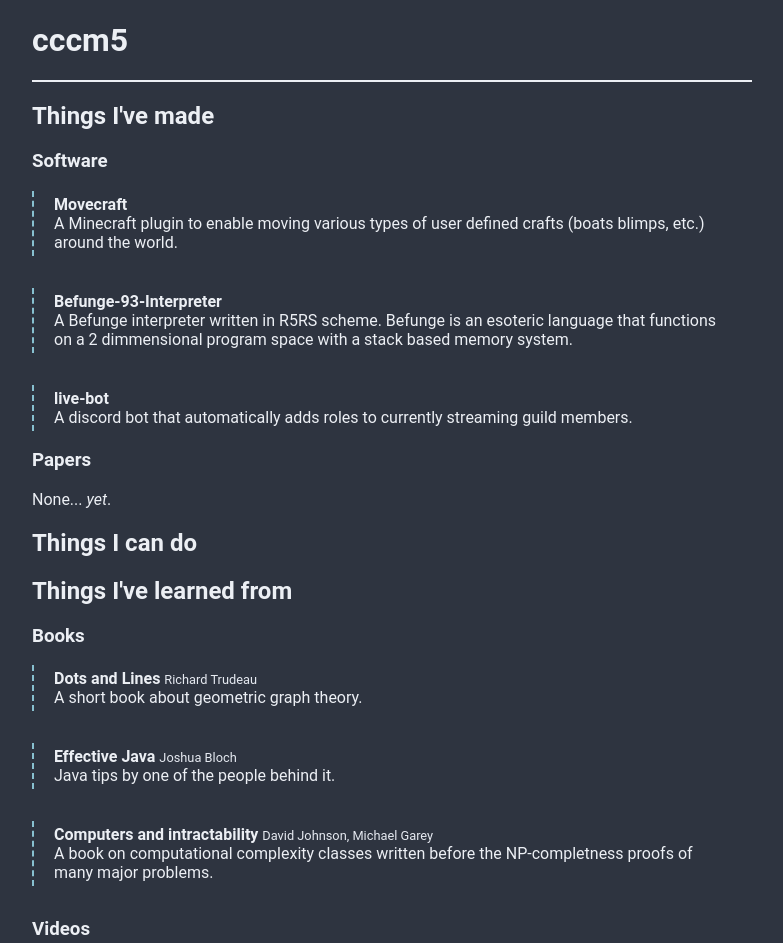
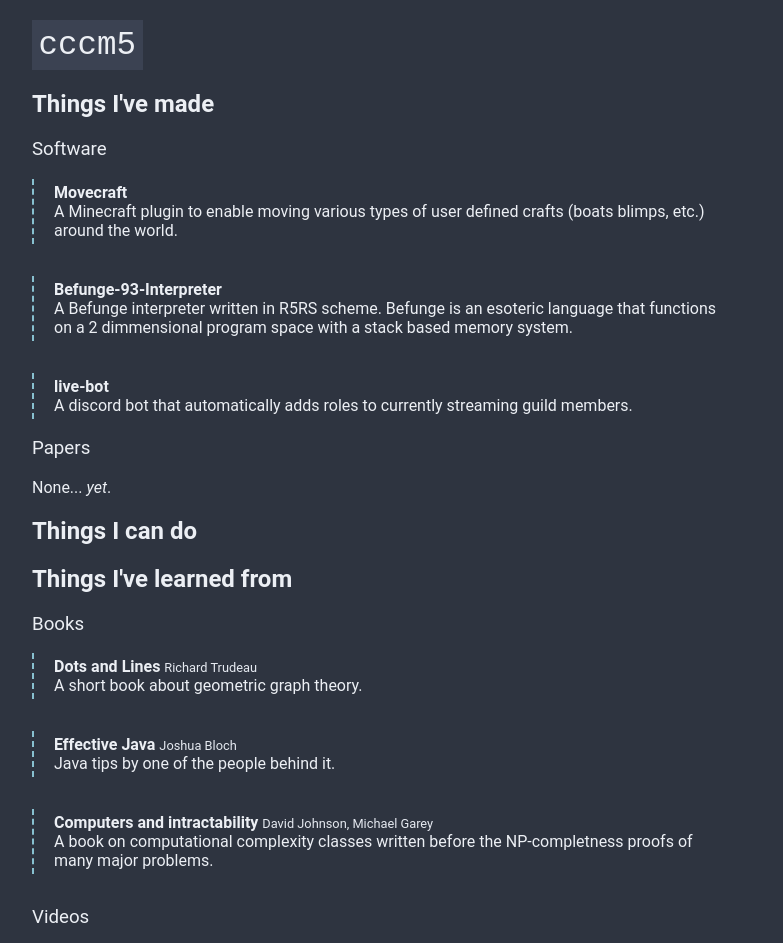
Before and after one commit to oh-noey/oh-noey.github.io, a plain HTML site: page index.html in a window 1280 px wide. Shown: the whole page, without its empty margins (248-1031 px from the left). Drawn offline with Linux system fonts and the light colour scheme; a script that the page names is missing.

Commit message:
update css

```diff
--- a/index.html
+++ b/index.html
@@ -9,9 +9,8 @@
     <body>
         <div class="constrain">
             <header>
-                <h1>cccm5</h1>
+                <code>cccm5</code>
             </header>
-            <hr />
             <section>
                 <article>
                     <h2>Things I've made</h2>
--- a/style.css
+++ b/style.css
@@ -8,8 +8,9 @@
 header {
     display: flex;
     align-items: center;
-    height: 5em;
     margin: 0px auto;
+    font-size: 2.5em;
+    margin-top: .5em;
 }
 
 section {
@@ -23,7 +24,8 @@
 
 .constrain {
     margin: 0px auto;
-    max-width: 45em;
+    max-width: 55em;
+    padding: 0 5em;
 }
 
 .header-profile {
@@ -33,7 +35,7 @@
 .card{
     border-left-style: dashed;
     border-color: #88c0d0;
-    border-width: 2px;
+    border-width: .15em;
     padding: .25em 1.25em;
 }
 
@@ -44,6 +46,9 @@
 .author {
     color: #e5e9f0;
     font-size: .8em;
+    font-weight: normal;
+}
+h1, h3 {
     font-weight: normal;
 }
 
@@ -63,3 +68,8 @@
     margin: 0 0;
     padding: 0;
 }
+
+code {
+    background-color: #3b4252;
+    padding: .2em;
+}
```
